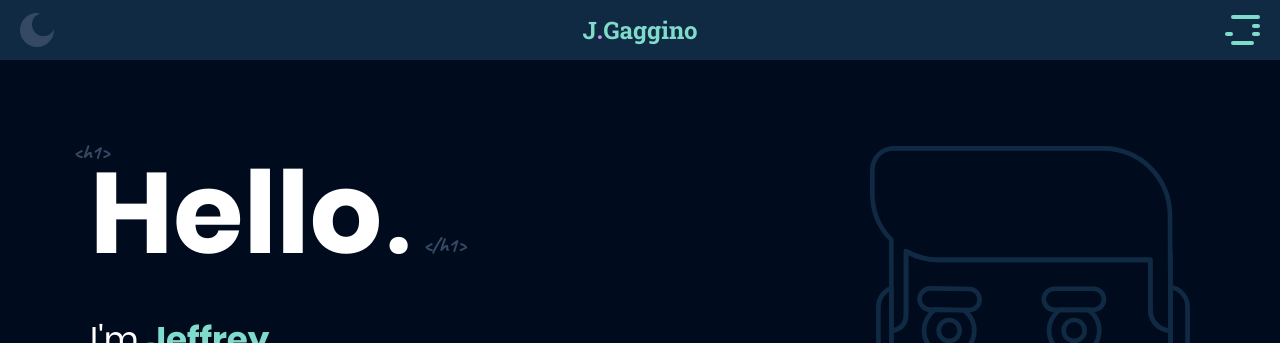
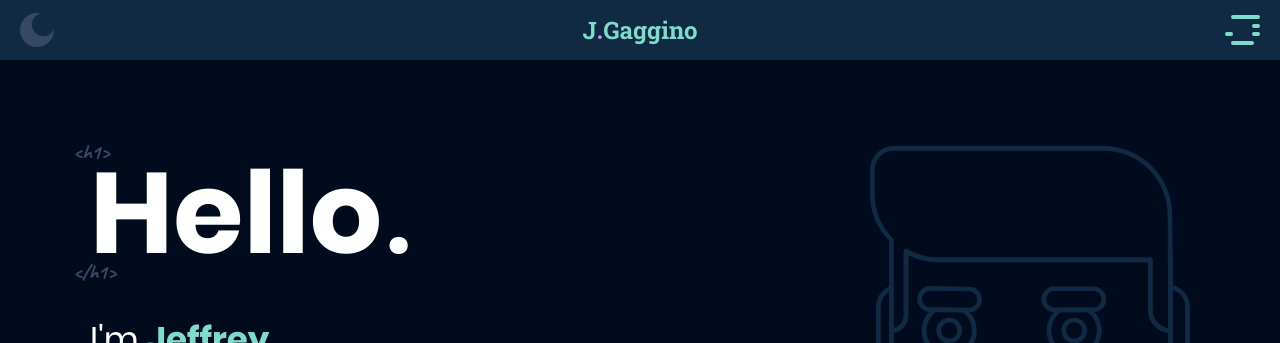
Before and after one commit to jeffreygaggino/react-personal, a React (Create React App) app: page / in a window 1280 px wide. Shown: the top 343 px of the page. Built offline with nearby package versions, Linux system fonts and the light colour scheme.

Commit message:
[u] typist header

```diff
--- a/package.json
+++ b/package.json
@@ -10,7 +10,8 @@
     "react": "^16.13.1",
     "react-dom": "^16.13.1",
     "react-router-dom": "^5.1.2",
-    "react-scripts": "3.4.1"
+    "react-scripts": "3.4.1",
+    "react-typist": "^2.0.5"
   },
   "scripts": {
     "start": "react-scripts start",
--- a/src/pages/home/home.jsx
+++ b/src/pages/home/home.jsx
@@ -1,6 +1,7 @@
 import React, { Component } from "react";
 import Homearrow from "./homearrow";
 import JeffreyInteractive from "../backgrounds/jeffreyinteractive/jeffreyinteractive";
+import Typist from "react-typist";
 
 class Home extends Component {
   state = {};
@@ -10,9 +11,19 @@ class Home extends Component {
         <JeffreyInteractive />
         <div className="content__home">
           <h1 className="home__title code">
-            <span className="codewords">
-              Hello<span className="punctuation">.</span>
-            </span>
+            <Typist
+              avgTypingDelay={150}
+              cursor={{
+                hideWhenDone: true,
+                blink: true,
+                hideWhenDoneDelay: 1000,
+              }}
+            >
+              <Typist.Delay ms={1000} />
+              <span className="codewords">
+                Hello<span className="punctuation">.</span>
+              </span>
+            </Typist>
           </h1>
           <div className="home__blurb">
             <p>
--- a/src/styles/pages/home.scss
+++ b/src/styles/pages/home.scss
@@ -2,6 +2,9 @@ body {
 
   #mainContent {
       #home {
+      .Cursor.Cursor--blinking{
+        color: var(--body-font);
+      }
       --pageTheme: var(--body-font);
       .home__title {
         margin-top: 10px;
@@ -9,15 +12,18 @@ body {
         font-weight: bold;
         font-size: 5.7rem;
         line-height: 1;
+        position: relative;
 
-        & > span {
+        & span.codewords {
           color: var(--pageTheme);
+          position: relative;
+          font-size: 5.7rem;
 
           &:before {
             content: "<h1>";
             font-size: 20px;
             left: -17px;
-            top: -5px;
+            top: 5px;
             @include desktop {
               top: 10px;
             }
@@ -25,10 +31,10 @@ body {
           &:after {
             content: "</h1>";
             font-size: 20px;
-            right: -50px;
-            bottom: 25px;
+            left: -17px;
+            bottom: 5px;
             @include desktop {
-              bottom: 37px;
+              bottom: 10px;
             }
           }
         }
```
Also changed, not shown: 1 other file (tests, documents, lock files or other folders).
